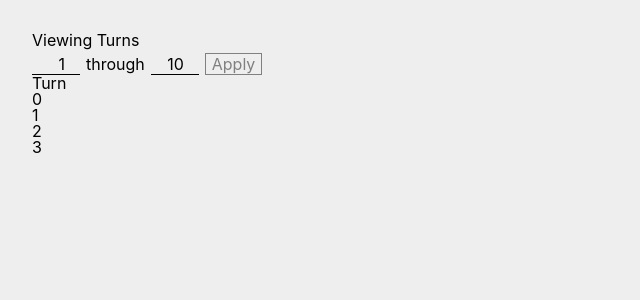
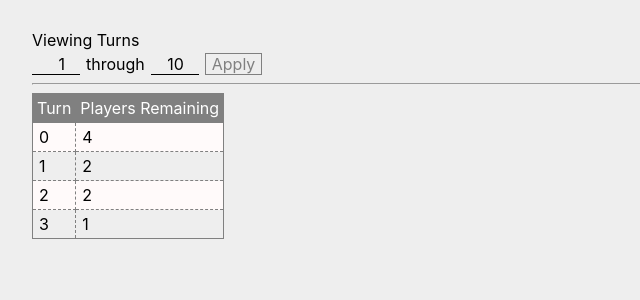
Before and after one commit to turnqujo/War-Client, a React (Create React App) app: page / in a window 1280 px wide. Shown: the top 300 px of the page, without its empty margins (0-640 px from the left). Built offline with nearby package versions, Linux system fonts and the light colour scheme; no server answers.

Commit message:
Further work on the table components

```diff
--- a/src/App.tsx
+++ b/src/App.tsx
@@ -9,12 +9,18 @@ const App: React.FC = () => {
   const domain: Range = { start: 1, end: 100 };
   const initial: Range = { start: 1, end: 10 };
 
-  const header = Map({ 'turn-col': 'Turn' });
-  const cells = List([Map({ 'turn-col': 0 }), Map({ 'turn-col': 1 }), Map({ 'turn-col': 2 }), Map({ 'turn-col': 3 })]);
+  const header = Map({ 'turn-col': 'Turn', 'players-remaining': 'Players Remaining' });
+  const cells = List([
+    Map({ 'turn-col': 0, 'players-remaining': 4 }),
+    Map({ 'turn-col': 1, 'players-remaining': 2 }),
+    Map({ 'turn-col': 2, 'players-remaining': 2 }),
+    Map({ 'turn-col': 3, 'players-remaining': 1 })
+  ]);
 
   return (
     <div className="app">
       <RangeDisplay domain={domain} initial={initial} onChange={(newRange: Range) => console.log(newRange)} />
+      <hr />
       <GameTable headerCells={header} cells={cells} onToggleSort={console.log} />
     </div>
   );
--- a/src/game-table/game-table.css
+++ b/src/game-table/game-table.css
@@ -1,2 +1,14 @@
 .game-table {
+  border-collapse: collapse;
+  border: 1px solid gray;
+
+  &__header {
+    background-color: gray;
+    color: white;
+    text-align: center;
+  }
+
+  &__row:nth-child(even) {
+    background-color: snow;
+  }
 }
--- a/src/game-table/game-table.tsx
+++ b/src/game-table/game-table.tsx
@@ -1,7 +1,8 @@
+import { List, Map } from 'immutable';
 import React from 'react';
-import { Map, List } from 'immutable';
+import './game-table.css';
+import TableCell from './table-cell';
 import TableHeaderCell from './table-header-cell';
-import TableCell from './table-cell';
 
 interface Props {
   headerCells?: Map<string, string>;
@@ -10,9 +11,9 @@ interface Props {
 }
 
 const GameTable: React.FC<Props> = (props: Props) => (
-  <div className="game-table">
+  <table className="game-table">
     {!props.headerCells ? null : (
-      <div className="game-table__header">
+      <thead className="game-table__header">
         {props.headerCells
           .map((label: string, key: string) => (
             <TableHeaderCell key={key} column={key} sortAscending={true} onToggleSort={props.onToggleSort}>
@@ -20,14 +21,14 @@ const GameTable: React.FC<Props> = (props: Props) => (
             </TableHeaderCell>
           ))
           .toList()}
-      </div>
+      </thead>
     )}
     {props.cells.map((row: Map<string, React.ReactChild>, i: number) => (
-      <div key={i} className="game-table__row">
+      <tbody key={i} className="game-table__row">
         {row.map((content: React.ReactChild, column: string) => <TableCell key={column}>{content}</TableCell>).toList()}
-      </div>
+      </tbody>
     ))}
-  </div>
+  </table>
 );
 
 export default GameTable;
--- /dev/null
+++ b/src/game-table/table-cell.css
@@ -0,0 +1,4 @@
+.table-cell {
+  padding: 6px;
+  border: 1px dashed gray;
+}
--- a/src/game-table/table-cell.tsx
+++ b/src/game-table/table-cell.tsx
@@ -1,9 +1,10 @@
 import React from 'react';
+import './table-cell.css';
 
 interface Props {
   children: React.ReactChild;
 }
 
-const TableCell: React.FC<Props> = (props: Props) => <div className="table-cell">{props.children}</div>;
+const TableCell: React.FC<Props> = (props: Props) => <td className="table-cell">{props.children}</td>;
 
 export default TableCell;
--- a/src/game-table/table-header-cell.css
+++ b/src/game-table/table-header-cell.css
@@ -1,2 +1,4 @@
 .table-header-cell {
+  padding: 6px 4px;
+  border: 1px solid gray;
 }
--- a/src/game-table/table-header-cell.tsx
+++ b/src/game-table/table-header-cell.tsx
@@ -1,5 +1,6 @@
+import classnames from 'classnames';
 import React from 'react';
-import classnames from 'classnames';
+import './table-header-cell.css';
 
 interface Props {
   children: React.ReactChild;
@@ -15,9 +16,9 @@ const TableHeaderCell: React.FC<Props> = (props: Props) => {
   });
 
   return (
-    <div className={classes} onClick={() => props.onToggleSort(props.column)}>
+    <th className={classes} onClick={() => props.onToggleSort(props.column)}>
       {props.children}
-    </div>
+    </th>
   );
 };
 
```
